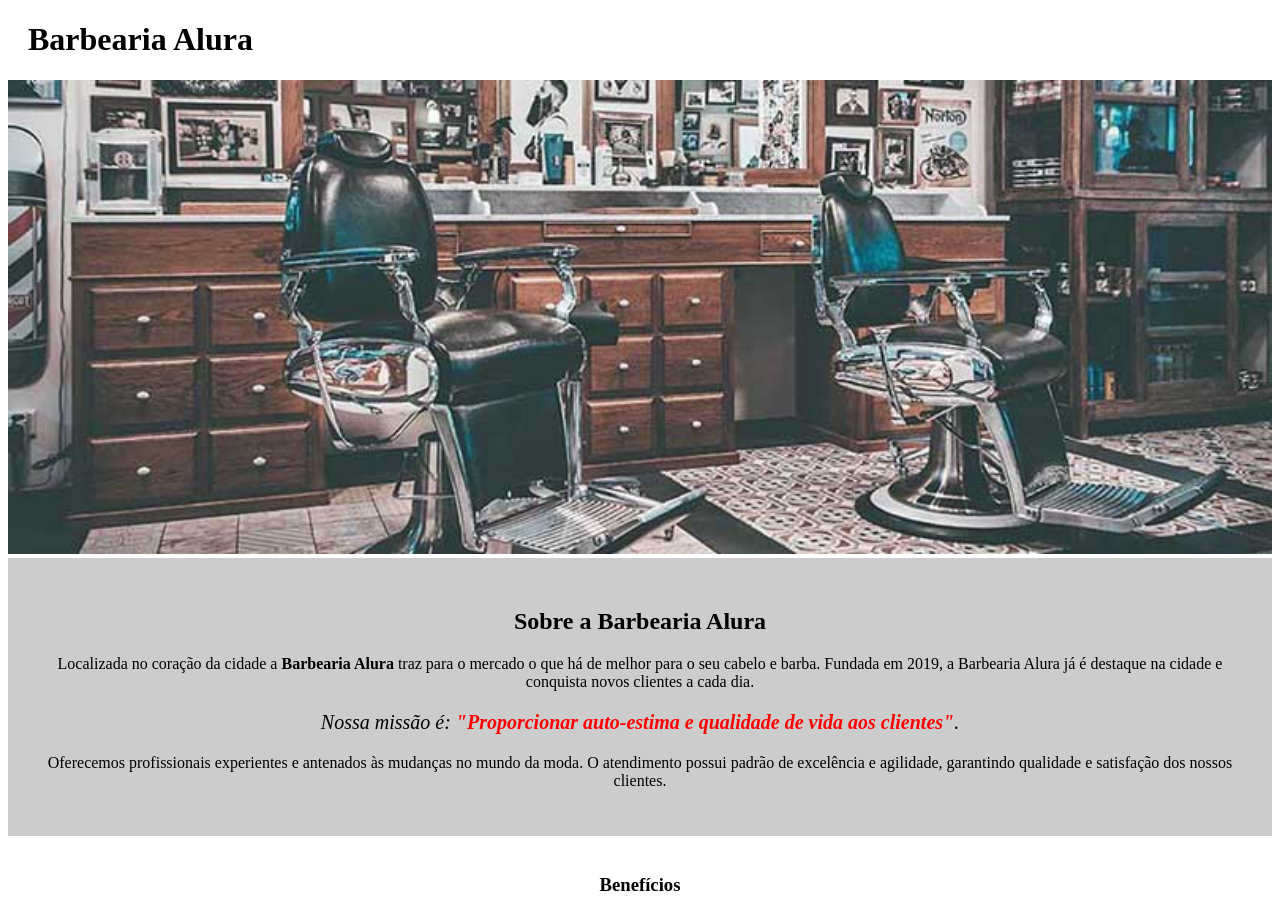
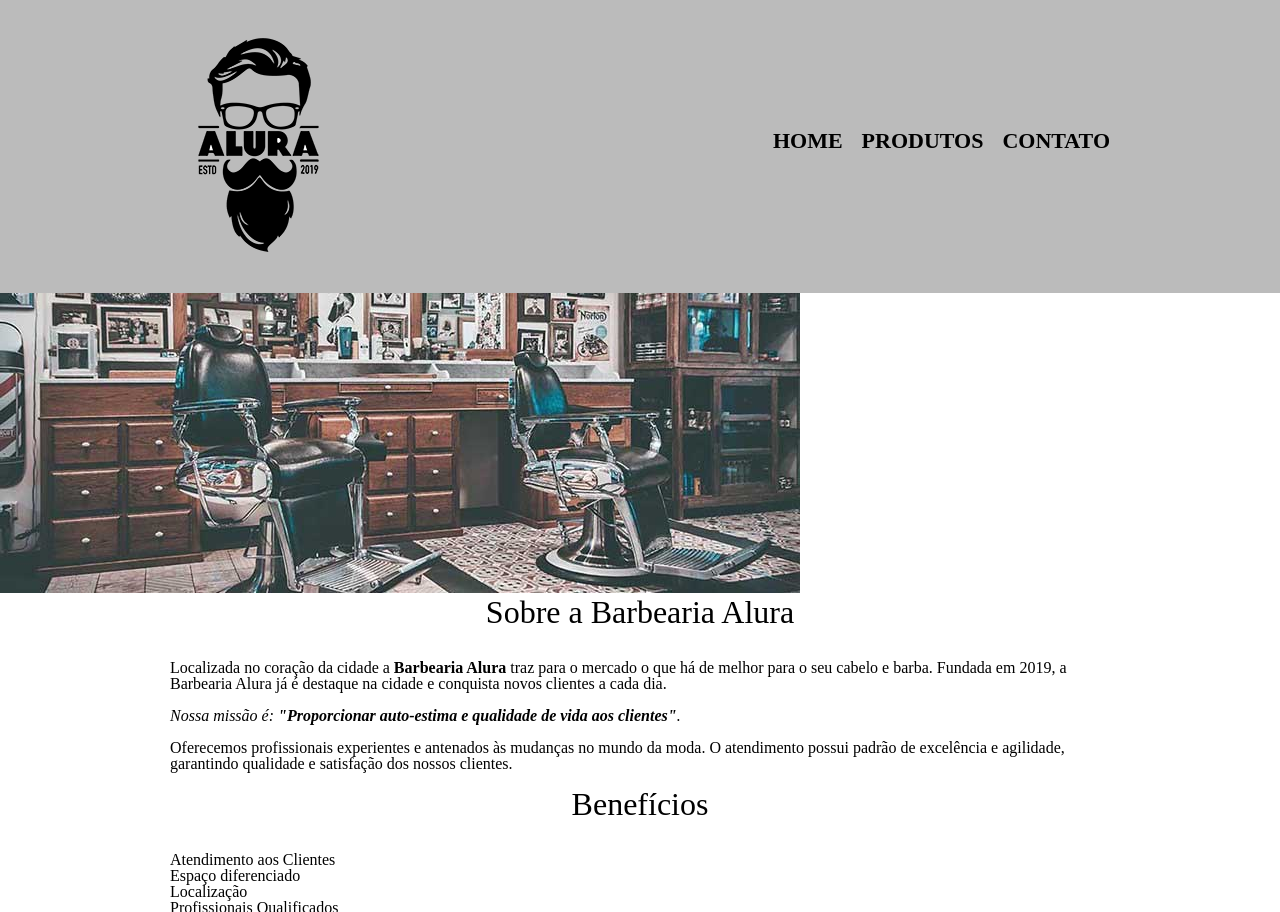
Before and after one commit to gustavorodr/taqtie_htmlcss, a plain HTML site: page index.html in a window 1280 px wide. Shown: the top 912 px of the page. Drawn offline with Linux system fonts and the light colour scheme.

Commit message:
importacao de cabecalho e rodape para pagina principal

```diff
--- a/css/style.css
+++ b/css/style.css
@@ -207,3 +207,26 @@ td, th{
 	border: 1px solid #000000;
 	padding:  15px;
 }
+
+/*css da paginainicial*/
+.banner{
+	width: 100%;
+}
+.titulo-principal{
+	text-align: center;
+	font-size: 2em;
+	margin:0 0 1em;
+}
+.principal p {
+	margin: 0 0 1em;
+}
+.principal strong{
+	font-weight: bold;
+}
+.principal em{
+	font-style: italic;
+}
+
+.imagembeneficios{
+	width: 60%;
+}
--- a/index.html
+++ b/index.html
@@ -3,26 +3,38 @@
 	<head>
 		<meta charset="UTF-8">
 		<title>Barbearia Alura</title>
-		<link rel="stylesheet" href="css/style-home.css">
+		<link rel="stylesheet" href="css/reset.css">
+		<link rel="stylesheet" href="css/style.css">
 	</head>
 
 	<body>
 		<header>
-			<h1 class="titulo-principal">Barbearia Alura</h1>
+			<div class="caixa">
+				<h1><img src="img/logo.png"></h1>
+
+				<nav>
+					<ul>
+						<li><a href="index.html">Home</a></li>
+						<li><a href="produtos.html">Produtos</a></li>
+						<li><a href="contato.html">Contato</a></li>
+					</ul>
+				</nav>
+			</div>
 		</header>
 		<img id="banner" src="img/banner.jpg">
-		<div class="principal">
-			<h2 class="titulo-centralizado">Sobre a Barbearia Alura</h2>
+		<main>
+			<section class="principal">
+				<h2 class="titulo-principal">Sobre a Barbearia Alura</h2>
 
 				<p>Localizada no coração da cidade a <strong>Barbearia Alura</strong> traz para o mercado o que há de melhor para o seu cabelo e barba. Fundada em 2019, a Barbearia Alura já é destaque na cidade e conquista novos clientes a cada dia.</p>
 
 				<p id="missao"><em>Nossa missão é: <strong>"Proporcionar auto-estima e qualidade de vida aos clientes"</strong>.</em></p>
 
 				<p>Oferecemos profissionais experientes e antenados às mudanças no mundo da moda. O atendimento possui padrão de excelência e agilidade, garantindo qualidade e satisfação dos nossos clientes.</p>
-		</div>
+			</section>
 
-		<div class="beneficios">
-			<h3 class="titulo-centralizado">Benefícios</h3>
+			<section class="beneficios">
+				<h3 class="titulo-principal">Benefícios</h3>
 
 				<ul>
 					<li class="itens">Atendimento aos Clientes</li>
@@ -32,6 +44,11 @@
 				</ul>
 
 				<img src="img/beneficios.jpg" class="imagembeneficios">
-		</div>
+			</section>
+		</main>
+		<footer>
+			<img src="img/logo-branco.png">
+			<p class="copyright">&copy; Copyright Barbearia Alura - 2019</p>
+		</footer>
 	</body>
 </html>
```
Also changed, not shown: img/utensilios.jpg (added). Lines whose indentation alone changed are shown as unchanged.
